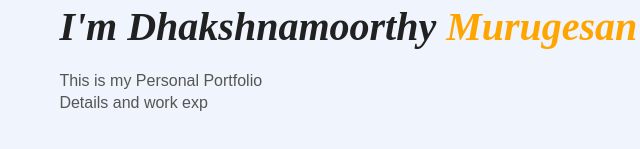
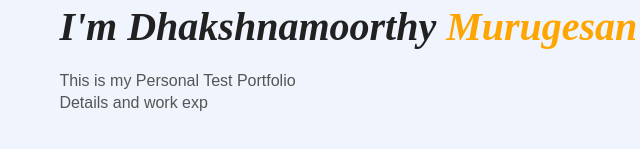
Before and after one commit to dc-int/Portfolio, a plain HTML site: page contact.html in a window 1280 px wide. Shown: the part 203-352 px from the top of the page, 43-683 px from the left. Drawn offline with Linux system fonts and the light colour scheme.

Commit message:
Update contact.html

```diff
--- a/contact.html
+++ b/contact.html
@@ -20,7 +20,7 @@
         </nav>
         <div class="detail">
             <h1>I'm Dhakshnamoorthy <span>Murugesan</span></h1>
-            <p>This is my Personal Portfolio
+            <p>This is my Personal Test Portfolio
                 <br>Details and work exp
             </p>
         </div>
```
